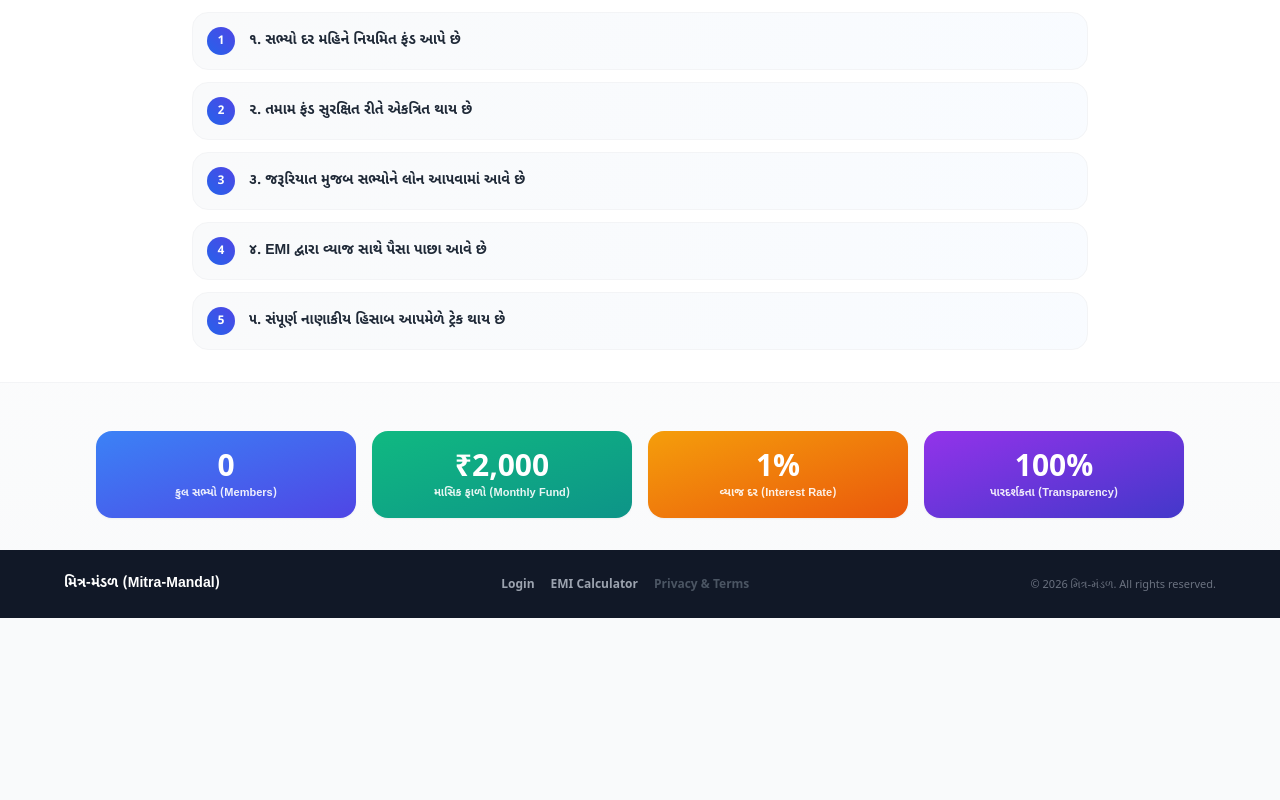
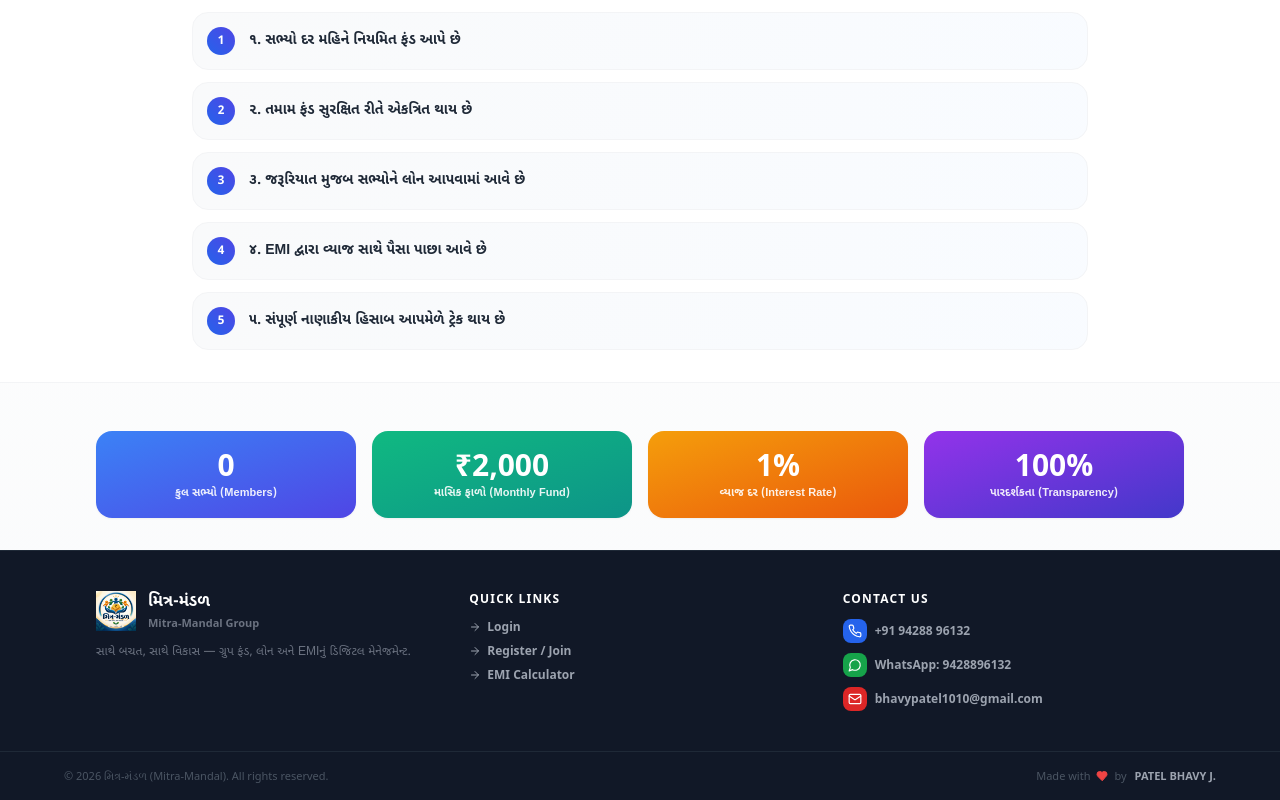
Before and after one commit to jignesh1306/MITRA-MANDAL, a React (Vite) app in the folder frontend/: page / in a window 1280 px wide. Shown: the part 1121-1921 px from the top of the page. Before the commit the page ends 1739 px from the top, so only its background shows below. Built offline with nearby package versions, Linux system fonts and the light colour scheme; no server answers; a web font is replaced by a local one.

Commit message:
Add rich footer with contact info, WhatsApp, email and creator credit

```diff
--- a/frontend/src/pages/Home.jsx
+++ b/frontend/src/pages/Home.jsx
@@ -1,7 +1,7 @@
 import React, { useState, useEffect } from 'react';
 import { Link } from 'react-router-dom';
 import { motion } from 'framer-motion';
-import { Shield, Wallet, BadgeIndianRupee, PieChart, CheckCircle, Calculator, Sparkles, ArrowRight } from 'lucide-react';
+import { Shield, Wallet, BadgeIndianRupee, PieChart, CheckCircle, Calculator, Sparkles, ArrowRight, Phone, Mail, MessageCircle, Heart } from 'lucide-react';
 import api from '../services/api';
 
 export const Home = () => {
@@ -206,16 +206,89 @@ export const Home = () => {
         </motion.section>
       </div>
 
-      {/* Footer - Sealed without trailing whitespace */}
-      <footer className="w-full bg-gray-900 text-gray-400 py-6 px-4 text-center text-xs border-t-0 mt-auto">
-        <div className="max-w-6xl mx-auto flex flex-col sm:flex-row justify-between items-center gap-3">
-          <div className="font-bold text-white text-sm font-gujarati">મિત્ર-મંડળ (Mitra-Mandal)</div>
-          <div className="flex gap-4 text-xs font-semibold">
-            <Link to="/login" className="hover:text-white transition-colors">Login</Link>
-            <Link to="/calculator" className="hover:text-white transition-colors">EMI Calculator</Link>
-            <span className="text-gray-600">Privacy & Terms</span>
+      {/* Rich Footer */}
+      <footer className="w-full bg-gray-900 text-gray-400 mt-auto border-t border-gray-800">
+        {/* Top Footer */}
+        <div className="max-w-6xl mx-auto px-4 sm:px-6 lg:px-8 py-10 grid grid-cols-1 sm:grid-cols-3 gap-8">
+
+          {/* Column 1: Brand */}
+          <div className="space-y-3">
+            <div className="flex items-center gap-3">
+              <img src="/logo.png" alt="Mitra-Mandal Logo" className="w-10 h-10 object-contain" />
+              <div>
+                <div className="text-white font-black text-base font-gujarati">મિત્ર-મંડળ</div>
+                <div className="text-gray-500 text-[11px] font-semibold">Mitra-Mandal Group</div>
+              </div>
+            </div>
+            <p className="text-xs text-gray-500 leading-relaxed font-gujarati">
+              સાથે બચત, સાથે વિકાસ — ગ્રુપ ફંડ, લોન અને EMIનું ડિજિટલ મેનેજમેન્ટ.
+            </p>
           </div>
-          <div className="text-[11px] text-gray-500">© 2026 મિત્ર-મંડળ. All rights reserved.</div>
+
+          {/* Column 2: Quick Links */}
+          <div className="space-y-3">
+            <h4 className="text-white font-bold text-xs uppercase tracking-widest">Quick Links</h4>
+            <div className="flex flex-col gap-2 text-xs font-semibold">
+              <Link to="/login" className="hover:text-white transition-colors flex items-center gap-1.5">
+                <ArrowRight className="w-3 h-3" /> Login
+              </Link>
+              <Link to="/signup" className="hover:text-white transition-colors flex items-center gap-1.5">
+                <ArrowRight className="w-3 h-3" /> Register / Join
+              </Link>
+              <Link to="/calculator" className="hover:text-white transition-colors flex items-center gap-1.5">
+                <ArrowRight className="w-3 h-3" /> EMI Calculator
+              </Link>
+            </div>
+          </div>
+
+          {/* Column 3: Contact */}
+          <div className="space-y-3">
+            <h4 className="text-white font-bold text-xs uppercase tracking-widest">Contact Us</h4>
+            <div className="flex flex-col gap-2.5 text-xs font-semibold">
+              <a
+                href="tel:9428896132"
+                className="flex items-center gap-2 hover:text-white transition-colors"
+              >
+                <div className="w-6 h-6 rounded-lg bg-blue-600 flex items-center justify-center shrink-0">
+                  <Phone className="w-3.5 h-3.5 text-white" />
+                </div>
+                <span>+91 94288 96132</span>
+              </a>
+
+              <a
+                href="https://wa.me/919428896132"
+                target="_blank"
+                rel="noopener noreferrer"
+                className="flex items-center gap-2 hover:text-white transition-colors"
+              >
+                <div className="w-6 h-6 rounded-lg bg-green-600 flex items-center justify-center shrink-0">
+                  <MessageCircle className="w-3.5 h-3.5 text-white" />
+                </div>
+                <span>WhatsApp: 9428896132</span>
+              </a>
+
+              <a
+                href="mailto:bhavypatel1010@gmail.com"
+                className="flex items-center gap-2 hover:text-white transition-colors"
+              >
+                <div className="w-6 h-6 rounded-lg bg-red-600 flex items-center justify-center shrink-0">
+                  <Mail className="w-3.5 h-3.5 text-white" />
+                </div>
+                <span>bhavypatel1010@gmail.com</span>
+              </a>
+            </div>
+          </div>
+        </div>
+
+        {/* Bottom Bar */}
+        <div className="border-t border-gray-800 py-4 px-4">
+          <div className="max-w-6xl mx-auto flex flex-col sm:flex-row justify-between items-center gap-2 text-[11px] text-gray-600">
+            <span>© 2026 મિત્ર-મંડળ (Mitra-Mandal). All rights reserved.</span>
+            <span className="flex items-center gap-1">
+              Made with <Heart className="w-3 h-3 text-red-500 fill-red-500 mx-0.5" /> by
+              <span className="text-gray-400 font-bold ml-1">PATEL BHAVY J.</span>
+            </span>
+          </div>
         </div>
       </footer>
     </div>
```
